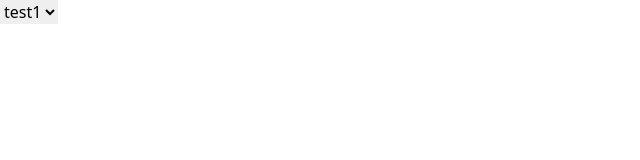
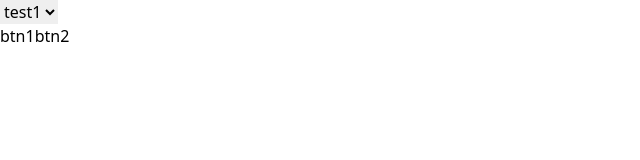
Before and after one commit to S0han/led_diagram_drawer, a Next.js app: page / in a window 1280 px wide. Shown: the top 160 px of the page, without its empty margins (0-640 px from the left). Built offline with nearby package versions, Linux system fonts and the light colour scheme.

Commit message:
update: adding custom labels to ToggleBtn component

```diff
--- a/src/app/components/DropDown.component.tsx
+++ b/src/app/components/DropDown.component.tsx
@@ -7,7 +7,7 @@ export default function DropDown() {
                 <option value="test1">test1</option>
                 <option value="test2">test2</option>
             </select>
-            <ToggleBtn />
+            <ToggleBtn options={["btn1", "btn2"]} />
         </div>
     );
 }
--- a/src/app/components/ToggleBtn.component.tsx
+++ b/src/app/components/ToggleBtn.component.tsx
@@ -1,5 +1,11 @@
-export default function ToggleBtn() {
+export default function ToggleBtn({ options }) {
     return (
-        <div></div>
+        <div className="toggle-options">
+           {
+                options.map((option) => (
+                    <button key={option}>{option}</button>
+                ))
+            }
+        </div>
     )
 }
```
